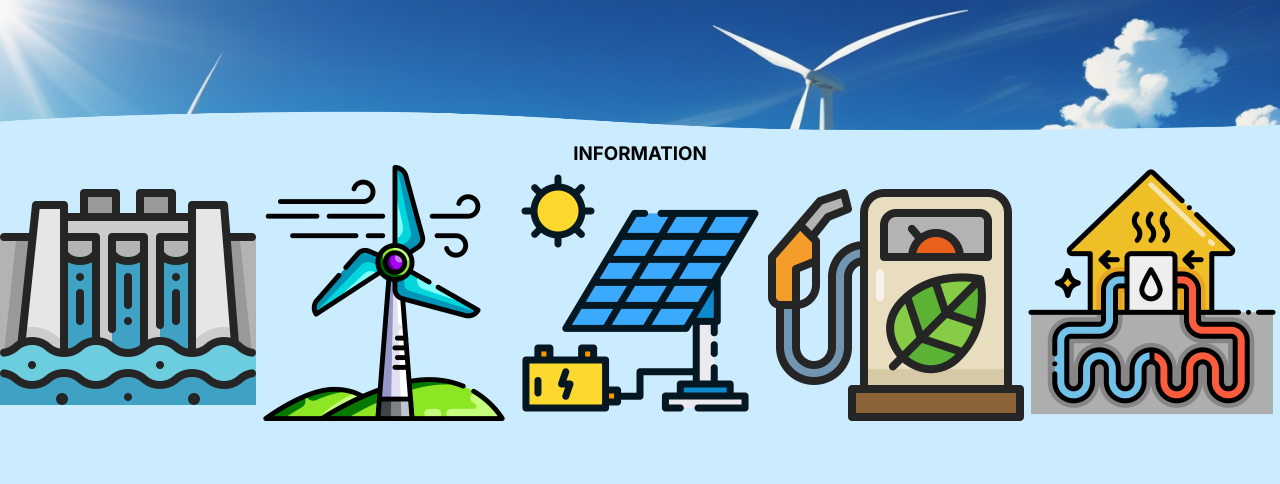
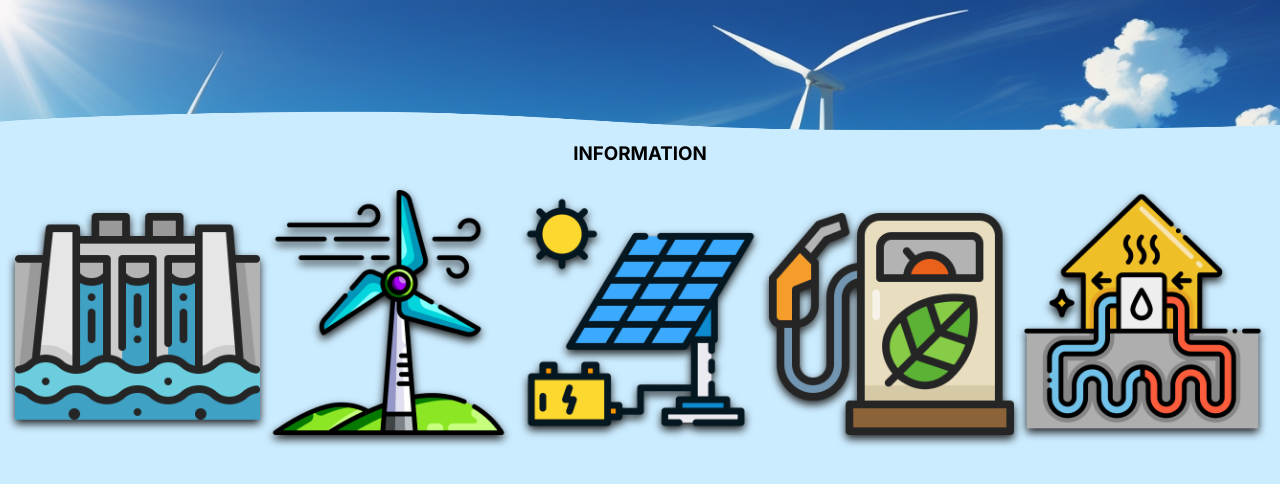
Before and after one commit to jhojantobonm/rei-app, a React (Vite) app: page / in a window 1280 px wide. Shown: the top 484 px of the page. Built offline with nearby package versions, Linux system fonts and the light colour scheme.

Commit message:
📄 Create MenuInformationItem.css
✨ Add some styles  and extends general props for MenuInformation.tsx

```diff
--- a/src/components/MenuInformation.tsx
+++ b/src/components/MenuInformation.tsx
@@ -6,7 +6,9 @@ import solarIcon from '../assets/images/icons/solar-energy.png'
 import bioFuelIcon from '../assets/images/icons/biofuel.png'
 import geoThermalIcon from '../assets/images/icons/geothermal-energy.png'
 
-export const MenuInformation = () => {
+interface MenuProps extends React.DetailedHTMLProps<React.HTMLAttributes<HTMLElement>, HTMLElement>{}
+
+export const MenuInformation = (props: MenuProps) => {
   const renewableEnergiesIcons=[
     damIcon,
     windIcon,
@@ -16,8 +18,8 @@ export const MenuInformation = () => {
   ];
   return (
     <>
-      <nav data-testid='menu-info'>
-        <ul className="flex">
+      <nav data-testid='menu-info' {...props}>
+        <ul className="flex gap-2.5">
           {
             renewableEnergiesIcons.map(item=><MenuInformationItem src={item}/>)
           }
--- /dev/null
+++ b/src/components/MenuInformationItem.css
@@ -0,0 +1,4 @@
+#menu-info-item-image{
+  -webkit-filter: drop-shadow(0px 4px 4px #222);
+  filter: drop-shadow(0px 4px 4px #222);
+}
--- a/src/components/MenuInformationItem.tsx
+++ b/src/components/MenuInformationItem.tsx
@@ -1,10 +1,12 @@
+import './MenuInformationItem.css'
 
 export const MenuInformationItem = ({ src }:{src?: string}) => {
   return (
     <>
       <li data-testid='menu-info-item'>
-        <button>
-          <img src={src} alt={`Image of ${src}`}/>
+        <button className='cursor-pointer'>
+          <img id="menu-info-item-image"
+          src={src} alt={`Image of ${src}`}/>
         </button>
       </li>
 
--- a/src/pages/Home.tsx
+++ b/src/pages/Home.tsx
@@ -11,7 +11,10 @@ export const Home = () => {
       </figure>
       <h1 className="text-center text-3xl font-bold mt-5">INFORMATION</h1>
     </header>
-    <MenuInformation/>
+    <section className='pl-6 pr-6'>
+      <MenuInformation className='mt-10' />
+
+    </section>
   </section>
   )
 }
```
